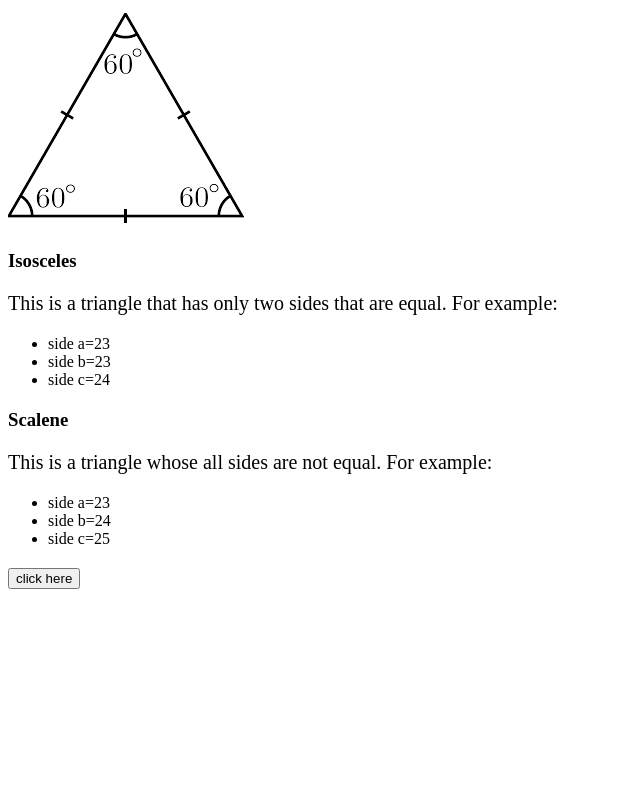
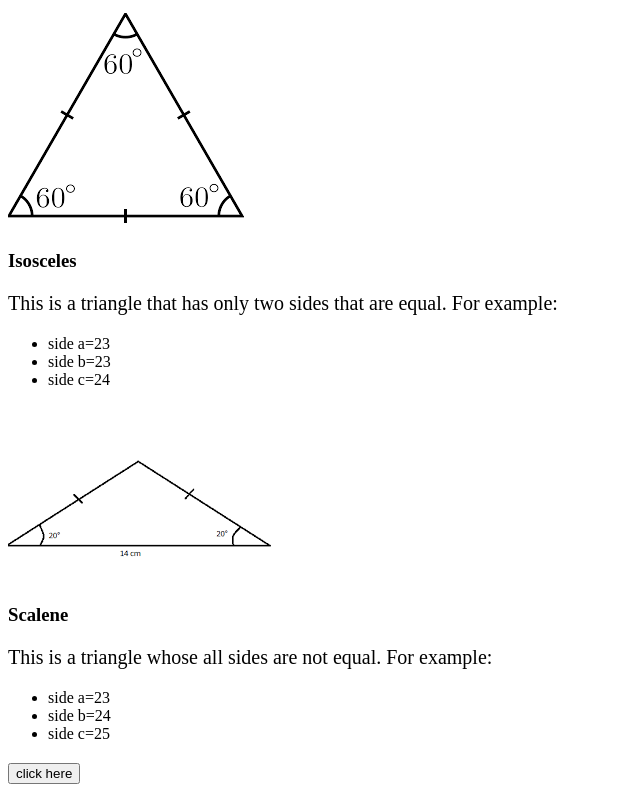
Before and after one commit to maurinesinami/Triangle-tracker, a plain HTML site: page index.html in a window 1280 px wide. Shown: the part 621-1413 px from the top of the page, without its empty margins (0-640 px from the left). Before the commit the page ends 1218 px from the top, so only its background shows below. Drawn offline with Linux system fonts and the light colour scheme.

Commit message:
add new photo

```diff
--- a/index.html
+++ b/index.html
@@ -42,6 +42,7 @@ For example:
   <li>side b=23</li>
   <li>side c=24</li>
 </ul>
+<img src="images/isosceles.png" alt="">
 </p>
 <h3>Scalene</h3>
 <p>This is a triangle whose all sides are not equal.
```
